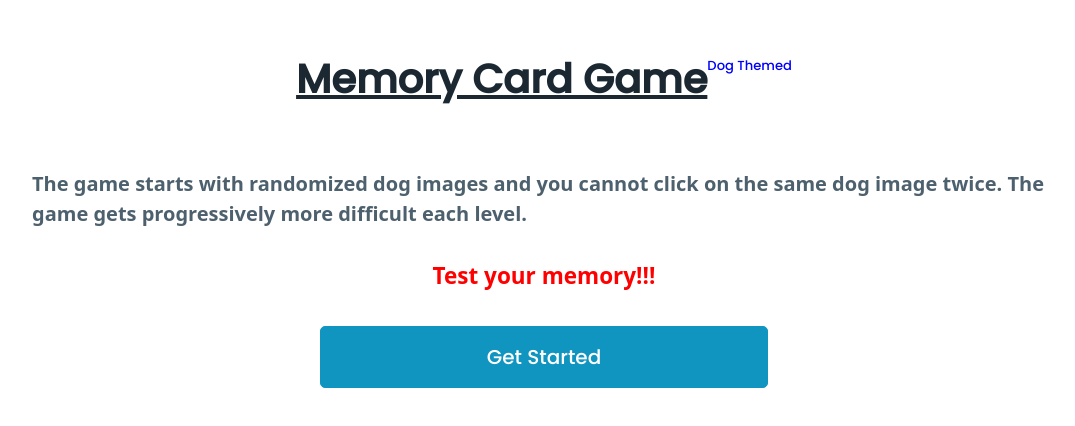
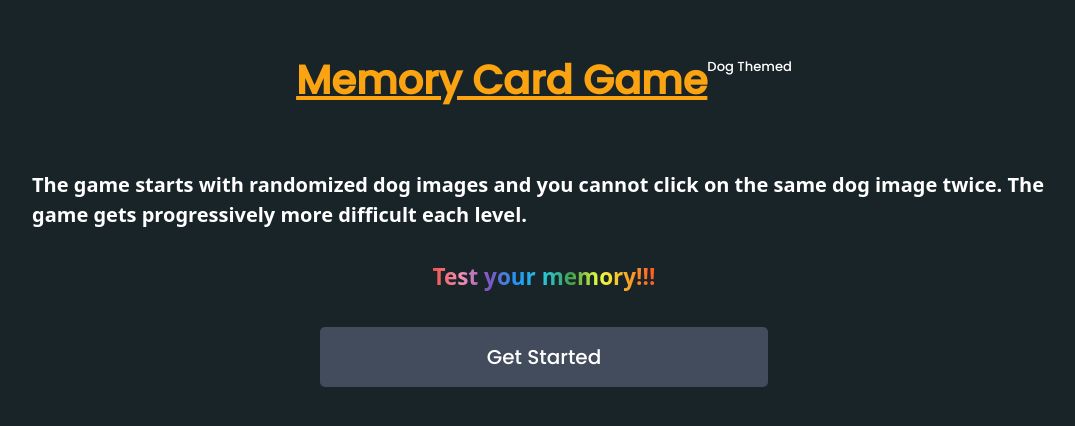
Before and after one commit to JasonCqq/memory-card-game, a React (Create React App) app: page / in a window 1280 px wide. Shown: the part 172-598 px from the top of the page, without its empty margins (96-1171 px from the left). Built offline with nearby package versions, Linux system fonts and the light colour scheme.

Commit message:
Update UI color scheme

```diff
--- a/src/Components/Game.js
+++ b/src/Components/Game.js
@@ -36,9 +36,8 @@ function Game(){
             }
 
             if(i.clicked === false){
-                                shuffle(dogs);
+                shuffle(dogs);
                 setDogs(prevDogs => prevDogs.map(dog => dog.name === i.name ? {...dog, clicked: true} : dog));
-                console.log(i);
             } else if(i.clicked === true){
                 if(bestScore <= currentScore){
                     setBestScore(currentScore);
@@ -55,7 +54,6 @@ function Game(){
     }
 
     const shuffle = (array) => {
-        console.log(array);
         let currentIndex = array.length, tempValue, randomIndex;
         while (currentIndex !== 0) {
             randomIndex = Math.floor(Math.random() * array.length);
@@ -64,7 +62,6 @@ function Game(){
             array[currentIndex] = array[randomIndex];
             array[randomIndex] = tempValue;
         }
-        console.log(array);
         setDogs(array);
       }
 
@@ -112,7 +109,7 @@ function Game(){
     }
 
     return (
-        <div>
+        <div className="main-background">
             <nav>
                 <h2><u>- LEVEL {level} -</u></h2>
             </nav>
--- a/src/Components/Mainscreen.js
+++ b/src/Components/Mainscreen.js
@@ -4,6 +4,7 @@ import "../Styles/Mainscreen.css"
 
 function Mainscreen({startButtonClick}){
     return (
+        <div className="main-background">
             <div className="main">
                 <header>
                     <h1><u>Memory Card Game</u></h1>
@@ -11,12 +12,12 @@ function Mainscreen({startButtonClick}){
                 </header>
 
                 <div className="description">
-                <h6>The game starts with randomized dog images and you cannot click on the same
+                    <h6 className="description-text">The game starts with randomized dog images and you cannot click on the same
                         dog image twice. The game gets progressively more difficult each level.</h6>
                     <h5>Test your memory!!!</h5>
                 </div>
                 <button onClick={startButtonClick}>Get Started</button>
-
+            </div>
         </div>
     )
 }
--- a/src/Styles/Game.css
+++ b/src/Styles/Game.css
@@ -1,15 +1,21 @@
 #bestScore {
-    color: green;
+    color: #FCA311;
+}
+
+#currentScore {
+    color: white;
 }
 
 progress{
     width: 75%;
+    background-color: white;
+    accent-color: orange;
 }
 
 #gameBoard{
     height: 50vh;
     width: 85%;
-    box-shadow: 0px 0px 4px 4px rgb(0 0 0 / 35%);
+    box-shadow: 0 0 10px 5px #FCA311;
     margin: auto;
 }
 
@@ -22,7 +28,7 @@ progress{
 h2 {
     width: 100%;
     text-align: center;
-    color: green;
+    color: #FCA311;
     padding-top: 5vh;
     letter-spacing: 3px;
     text-shadow: 1px 1px 1px black;
@@ -43,13 +49,18 @@ img {
 .dogBox{
     margin-top: 1vh;
     margin-left: 1vh;
-    border: 1px solid black;
-    padding: 2px;
+    margin-right: 1vh;
     height: 100%;
+    box-shadow: 0 0 2px 2px #FCA311;
 }
-.dogBox:hover{
-    background-color: gray;
+
+.dogBox img:hover{
     cursor: pointer;
+    box-shadow: 0 0 2px 2px white;
+}
+
+.dogBox:hover p{
+    color: white;
 }
 
 
@@ -60,3 +71,8 @@ img {
     grid-gap: 50px;
     text-align: center;
 }
+
+p {
+    color: #FCA311;
+    text-decoration: underline;
+}
--- a/src/Styles/Mainscreen.css
+++ b/src/Styles/Mainscreen.css
@@ -1,3 +1,9 @@
+.main-background {
+    background-color: #192428;
+    height: 100vh;
+}
+
+
 .main{
     height: 100vh;
     width: 100%;
@@ -19,14 +25,34 @@ header{
     width: 80%;
 }
 
+.description-text{
+    color: white;
+}
+
 button {
     width: 35%;
+    background-color: #434C5D;
+    border: none;
+}
+
+button:hover{
+    border: 2px solid white;
+}
+
+h1 {
+    color: #FCA311;
 }
 
 h5 {
-    color: red;
+    background: linear-gradient(to right, #ef5350, #f48fb1, #7e57c2, #2196f3, #26c6da, #43a047, #eeff41, #f9a825, #ff5722);
+    background-clip: text;
+    color: transparent;
+}
+
+h6 {
+    color: white;
 }
 
 small {
-    color: blue;
+    color: white;
 }
```
Lines whose indentation alone changed are shown as unchanged.
